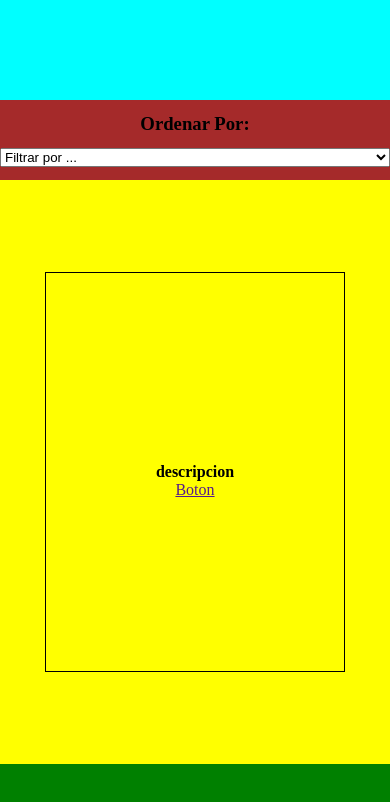
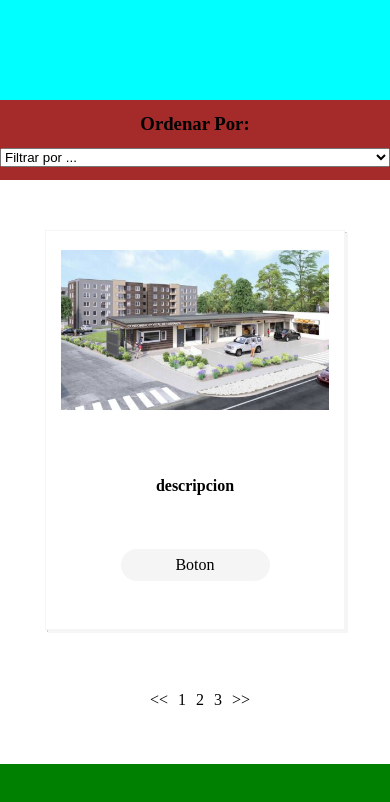
Before and after one commit to Pgonzalez21/DesafioMediaQueries, a plain HTML site: page index.html in a window 390 px wide. Drawn offline with Linux system fonts and the light colour scheme.

Commit message:
version mobile 80%

```diff
--- a/assets/css/style.css
+++ b/assets/css/style.css
@@ -54,7 +54,7 @@ nav{
 
 main{
     grid-area: main;
-    background-color: yellow;
+    background-color: white;
 }
 
 .grid_main{
@@ -71,13 +71,97 @@ main{
     width: 300px;
     display: flex;
     flex-direction: column;
-    justify-content: center;
+    justify-content: space-around;
     align-items: center;
     text-align: center;
-    border: solid 1px black;
+    border: solid 1px whitesmoke;
+    box-shadow:
+        3px 3px whitesmoke,
+        2px 2px rgb(211, 208, 208);
 
 
 }
+
+.box .imagen{
+    height: 40%;
+    width: 90%;
+    border: solid 1px black;
+    border-style: hidden;
+
+}
+
+.box .imagen img{
+    height: 100%;
+    width: 100%;
+    object-fit: cover;
+
+}
+
+.box .description{
+
+    display: flex;
+    flex-direction: column;
+    align-items: center;
+    justify-content: space-around;
+    height: 40%;
+    width: 100%;
+
+}
+
+.box .boton{
+    display: flex;
+    align-items: center;
+    justify-content: center;
+    height: 20%;
+    width: 50%;
+    background-color: whitesmoke;
+    border-radius: 20px;
+
+
+}
+
+.box .boton a{
+    text-decoration: none;
+    color: black;
+
+
+}
+
+.table{
+    display: flex;
+    flex-direction: row;
+    justify-content: center;
+    height: 80px;
+    width: 100px;
+    text-decoration: none;
+}
+
+.table .numbers{
+    width: 100%;
+    height: 40%;
+    display: flex;
+    flex-direction: row;
+    justify-content: space-between;
+
+    text-decoration: none;
+
+}
+
+.table .numbers li{
+    display: flex;
+    justify-content: center;
+    align-items: center;
+    text-decoration: none;
+    padding: 5px;
+
+}
+
+@media (min-width: 576px) {
+    .table {
+    display: none;
+    }
+}
+
 
 /*Footer*/
 
--- a/index.html
+++ b/index.html
@@ -35,12 +35,25 @@
         <main class="grid_main">
             <div class="box">
                 <div class="imagen">
-                    <img src="" alt="">
+                    <img src="./assets/img/depto1.jpg" alt="">
                 </div>
-                <h4>descripcion</h4>
-                <div class="boton">
-                    <a href="">Boton</a>
+                <div class="description">
+                    <h4>descripcion</h4>
+                    <div class="boton">
+                        <a href="">Boton</a>
+                    </div>
                 </div>
+
+            </div>
+
+            <div class="table">
+                <ul class="numbers">
+                    <li><<</li>
+                    <li>1</li>
+                    <li>2</li>
+                    <li>3</li>
+                    <li>>></li>
+                </ul>
             </div>
 
 
```
